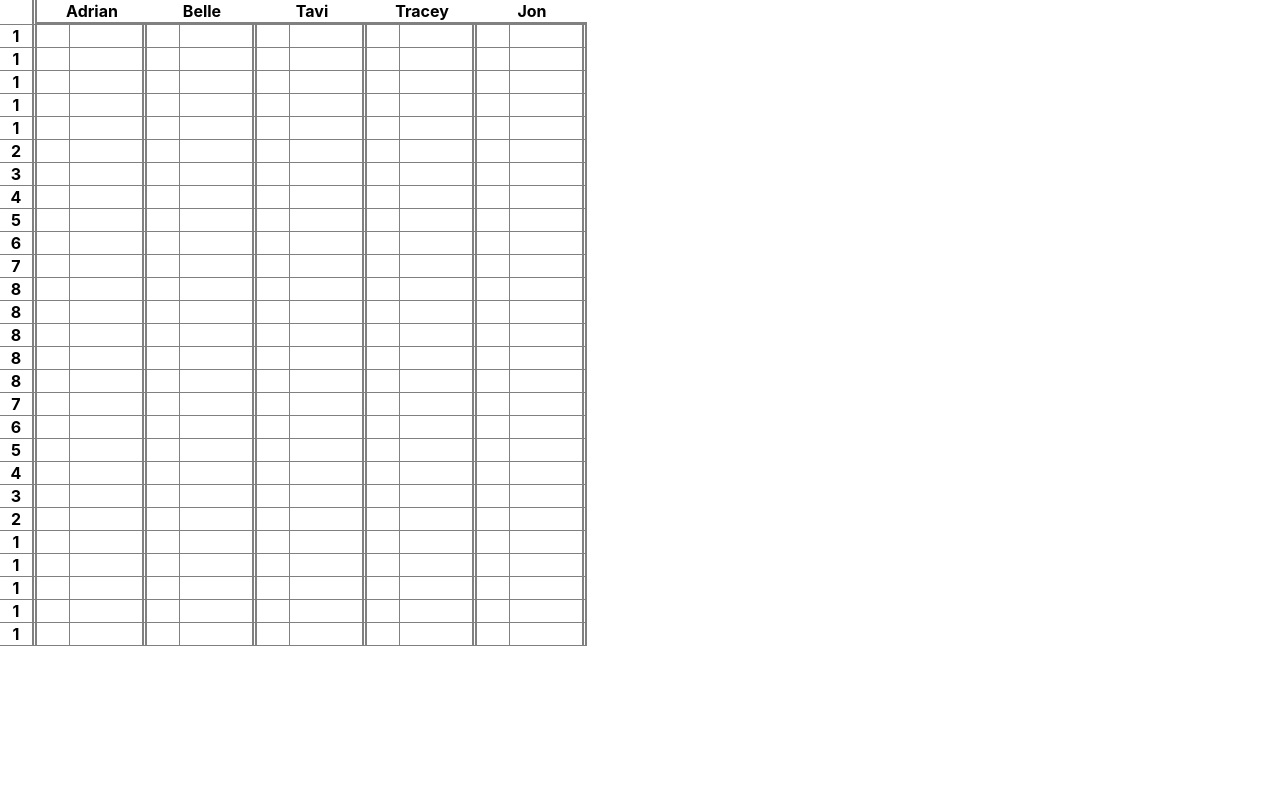
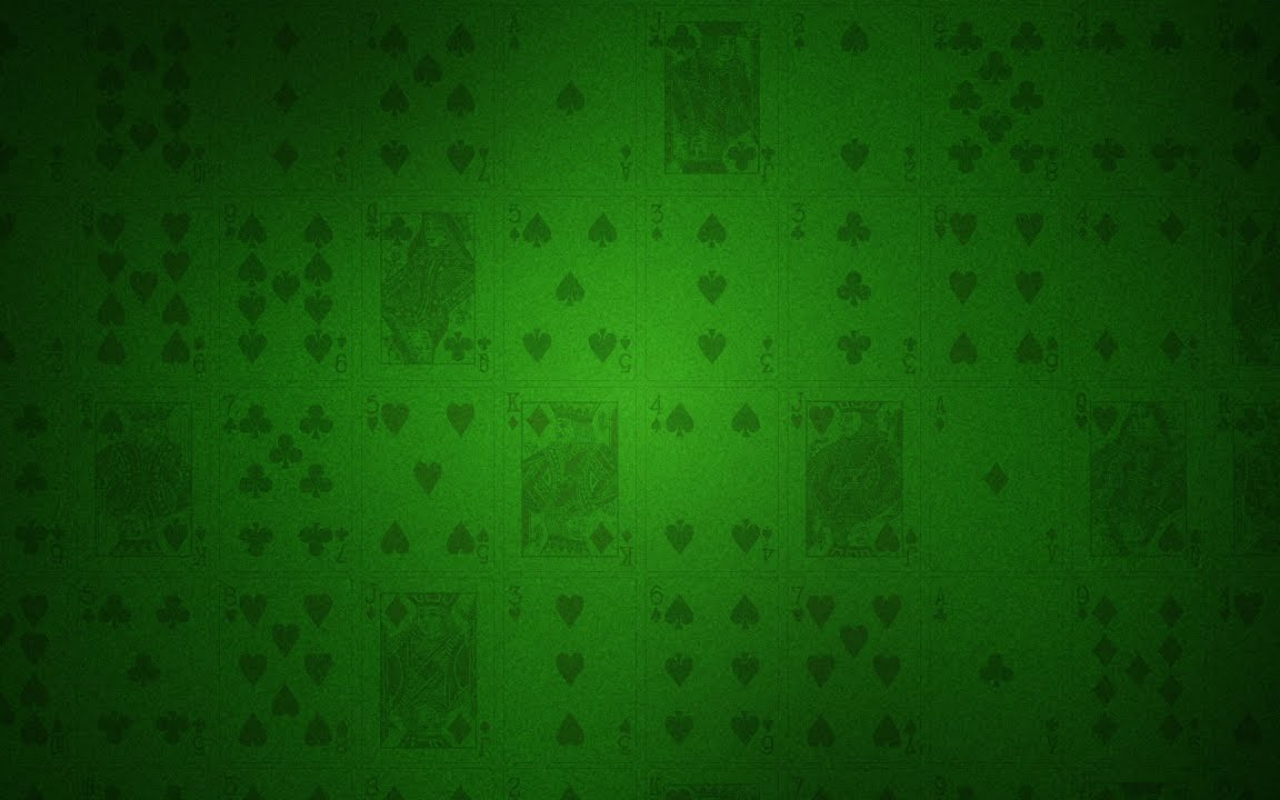
Before and after one commit to aspanu/whist-online, a React (Create React App) app: page / in a window 1280 px wide. Built offline with nearby package versions, Linux system fonts and the light colour scheme.

Commit message:
Organizing things into folders and adding a background for the board.

```diff
--- a/src/App.tsx
+++ b/src/App.tsx
@@ -1,13 +1,11 @@
-import React from 'react';
-import logo from './logo.svg';
-import './App.css';
-import ScoreTable from "./scores/ScoreTable";
+import "./App.css";
+import Board from "./components/board/Board";
 
 function App() {
-  const names = ["Adrian", "Belle", "Tavi", "Tracey", "Jon"];
+  // const names = ["Adrian", "Belle", "Tavi", "Tracey", "Jon"];
   return (
     <div className="App">
-      <ScoreTable playerNames={names} />
+      <Board numPlayers={5} />
     </div>
   );
 }
--- /dev/null
+++ b/src/components/board/Board.css
@@ -0,0 +1,7 @@
+.background {
+    background-image: url('../../assets/images/card-background.jpg');
+    background-size: cover;
+    background-position: center;
+    background-repeat: no-repeat;
+    height: 100vh;
+}
--- /dev/null
+++ b/src/components/board/Board.tsx
@@ -0,0 +1,14 @@
+import React from "react";
+import "./Board.css";
+
+interface Props {
+  numPlayers: number;
+}
+
+class Board extends React.Component<Props> {
+  render() {
+    return <div className="background" />;
+  }
+}
+
+export default Board;
```
Also changed, not shown: src/assets/images/card-background.jpg (added), src/components/scores/ScoreBody.tsx (renamed from src/scores/ScoreBody.tsx), src/components/scores/ScoreHeader.tsx (renamed from src/scores/ScoreHeader.tsx), src/components/scores/ScoreHeaderPlayer.tsx (renamed from src/scores/ScoreHeaderPlayer.tsx), src/components/scores/ScoreRow.tsx (renamed from src/scores/ScoreRow.tsx), src/components/scores/ScoreTable.css (renamed from src/scores/ScoreTable.css), src/components/scores/ScoreTable.tsx (renamed from src/scores/ScoreTable.tsx).
